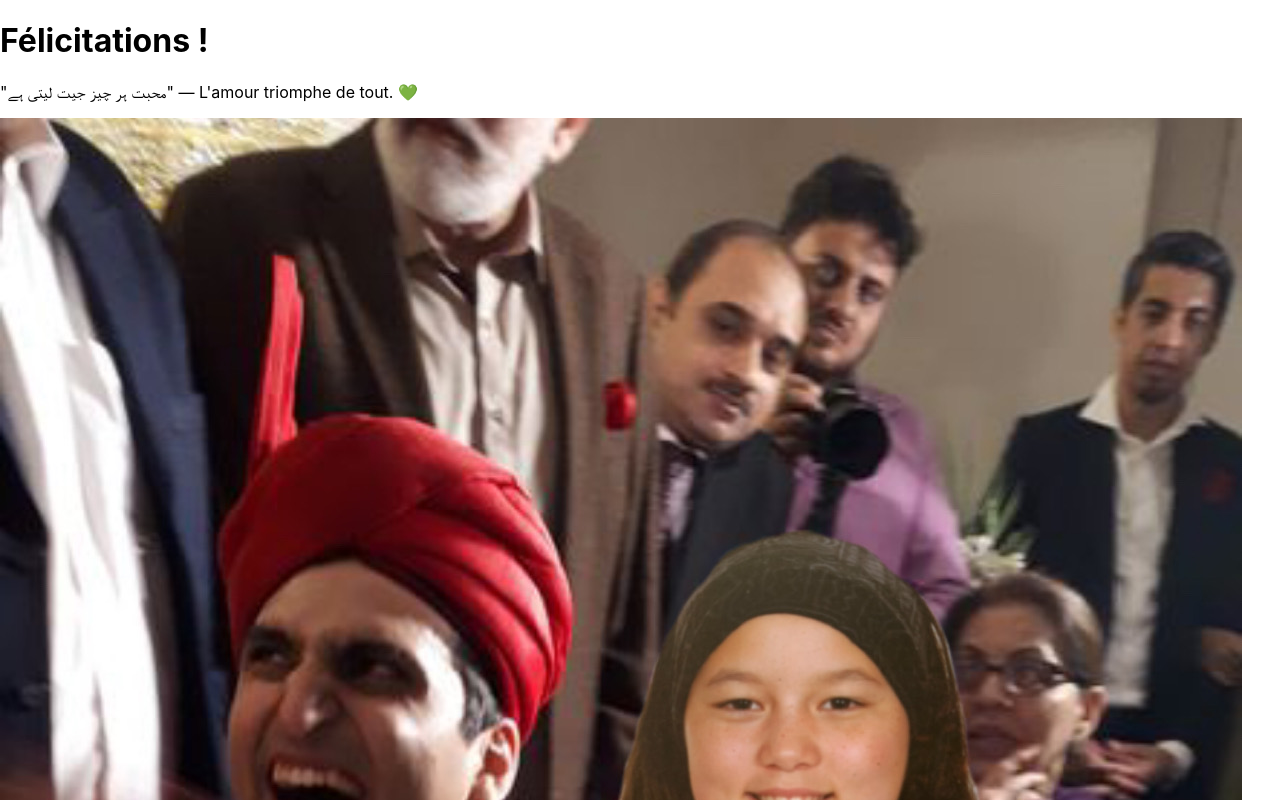
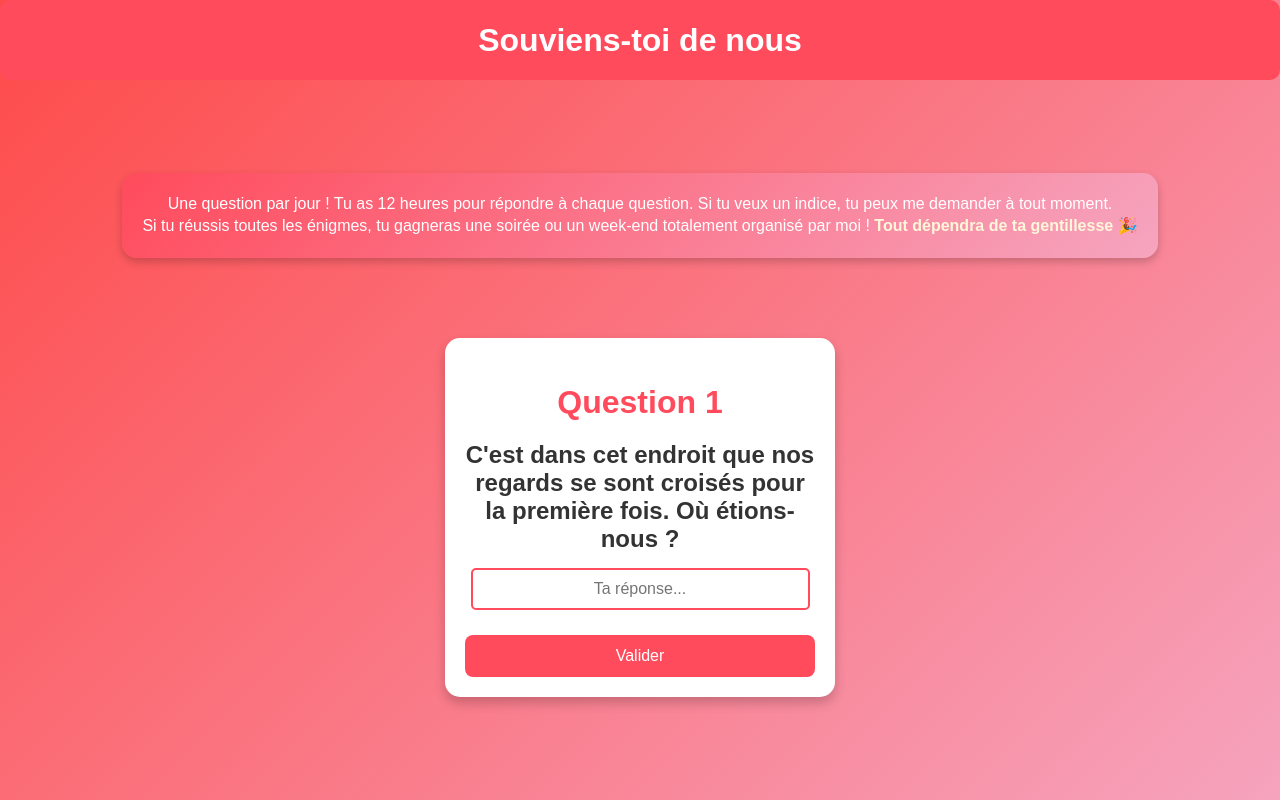
Before and after one commit to kermadihamza/enigme, a React (Create React App) app: page / in a window 1280 px wide. Shown: the top 800 px of the page. Built offline with nearby package versions, Linux system fonts and the light colour scheme.

Commit message:
remisequizz

```diff
--- a/src/components/game.tsx
+++ b/src/components/game.tsx
@@ -1,31 +1,253 @@
-import React from "react";
+import React, { useState, useEffect } from "react";
+import styled from "styled-components";
 
-const FelicitationsPakistan = () => {
+// Liste des énigmes
+const enigmes = [
+  { question: "C'est dans cet endroit que nos regards se sont croisés pour la première fois. Où étions-nous ?", reponse: "Mezzo" },
+  { question: "Ce cocktail, que l'on a trouvé dégueulasse le premier soir, Quel était-il ?", reponse: "Gin Tonic" },
+  { question: "Notre premier voyage ensemble a été inoubliable. Quelle ville avons-nous visitée pour la première fois ?", reponse: "Amsterdam" },
+  { question: "La première fois que nous avons partagé ce moment intime, et profond hehe c'était à quelle date ?", reponse: "31/10/2021" },
+  { question: "De quelle couleur était le pantalon que tu portais lors de notre première fois ?", reponse: "Vert" },
+  { question: "Cette chanson nous rappelle notre histoire. Quel est le titre de notre musique ?", reponse: "Pour moi" },
+  { question: "Quel modèle de voiture avons-nous loué lors de notre premier road trip ensemble ? Modèle, pas la marque", reponse: "Polo" },
+  { question: "La première nuit que nous avons passée ensemble, à quelle date correspond-elle ?", reponse: "10/10/2021" },
+  { question: "Tu m'avais envoyé une playlist avec des styles musicaux pendant que j'étais à Lyon. Quel était le style musical ?", reponse: "K-Pop" },
+  { question: "Mais c'est qui ... ?", reponse: "Aly" },
+  { question: "Le premier jeudi où je suis venu faire une soirée jeux de sociétés, qu'est-ce que j'ai été acheter au carrefour et que je n'ai pas utilisé ?", reponse: "Capotes" },
+  { question: "Dans quel parc avons-nous fait une longue balade ensemble lors de notre première sortie ?", reponse: "Parc du Cinquantenaire" },
+  { question: "Quel artiste on a vu en premier aux Ardentes ?", reponse: "Niro" }
+];
+
+// Styles
+const Container = styled.div`
+  display: flex;
+  flex-direction: column;
+  align-items: center;
+  justify-content: center;
+  min-height: 100vh;
+  background: linear-gradient(135deg, #fe4a49 0%, #f6a5c0 100%);
+  font-family: 'Poppins', sans-serif;
+  padding: 20px;
+  color: #333;
+  text-align: center;
+`;
+
+const Header = styled.header`
+  width: 100%;
+  padding: 20px;
+  background-color: #ff4b5c;
+  color: white;
+  font-size: 2rem;
+  font-weight: bold;
+  text-align: center; /* Centre le texte horizontalement */
+  border-radius: 10px;
+  margin: 0; /* Évite toute marge par défaut */
+  position: fixed;
+  top: 0;
+  left: 0;
+  z-index: 10;
+  display: flex;
+  justify-content: center; /* Centre le contenu horizontalement */
+  align-items: center; /* Centre le contenu verticalement */
+  height: 80px; /* Ajuste la hauteur si nécessaire */
+  box-sizing: border-box; /* Assure que padding et bordure ne modifient pas la largeur totale */
+`;
+
+const Section = styled.section`
+  width: 100%;
+  max-width: 350px;
+  margin-top: 80px;
+  padding: 20px;
+  background: white;
+  border-radius: 15px;
+  box-shadow: 0 6px 12px rgba(0, 0, 0, 0.2);
+`;
+
+const Title = styled.h1`
+  font-size: 2rem;
+  color: #ff4b5c;
+  margin-bottom: 20px;
+`;
+
+const SubTitle = styled.div`
+  font-size: 1.2rem;
+  color: #fff;
+  background: linear-gradient(135deg, #ff4b5c 0%, #f6a5c0 100%);
+  padding: 20px;
+  border-radius: 15px;
+  box-shadow: 0 4px 8px rgba(0, 0, 0, 0.2);
+  margin-top: 30px;
+  text-align: center;
+  font-weight: 500;
+  line-height: 1.6;
+  transition: background 0.3s ease, transform 0.3s ease;
+
+  &:hover {
+    transform: translateY(-5px);
+    background: linear-gradient(135deg, #f6a5c0 0%, #ff4b5c 100%);
+  }
+
+  p {
+    margin: 0;
+    padding: 0;
+    font-size: 1rem;
+    line-height: 1.4;
+  }
+
+  span {
+    font-weight: bold;
+    color: #fff7d9;
+  }
+`;
+
+const Question = styled.h2<{ isBlurred: boolean }>`
+  font-size: 1.5rem;
+  color: #333;
+  margin-bottom: 15px;
+  filter: ${(props) => (props.isBlurred ? "blur(5px)" : "none")};
+  transition: filter 0.3s ease;
+`;
+
+const Input = styled.input`
+  width: 90%;
+  padding: 10px;
+  font-size: 1rem;
+  border: 2px solid #ff4b5c;
+  border-radius: 5px;
+  margin-bottom: 15px;
+  text-align: center;
+`;
+
+const Button = styled.button`
+  padding: 12px;
+  background: #ff4b5c;
+  color: white;
+  border: none;
+  border-radius: 8px;
+  cursor: pointer;
+  font-size: 1rem;
+  width: 100%;
+  margin-top: 10px;
+  transition: background 0.3s ease;
+
+  &:hover {
+    background: #e43a4e;
+  }
+`;
+
+const ResetButton = styled(Button)`
+  background: #555;
+  margin-top: 10px;
+
+  &:hover {
+    background: #333;
+  }
+`;
+
+const CongratulationMessage = styled.div`
+  font-size: 1.5rem;
+  color: #28a745;
+  font-weight: bold;
+  text-align: center;
+  margin-top: 20px;
+`;
+
+export default function EnigmeGame() {
+  const storedIndex = localStorage.getItem("enigmeIndex");
+  const [index, setIndex] = useState(() => storedIndex ? parseInt(storedIndex) : 0);
+  const [reponse, setReponse] = useState("");
+  const [message, setMessage] = useState("");
+  const [lastAnsweredTime, setLastAnsweredTime] = useState<string | null>(
+    localStorage.getItem("lastAnsweredTime")
+  );
+
+  useEffect(() => {
+    localStorage.setItem("enigmeIndex", index.toString());
+  }, [index]);
+
+  useEffect(() => {
+    if (lastAnsweredTime) {
+      localStorage.setItem("lastAnsweredTime", lastAnsweredTime);
+    }
+  }, [lastAnsweredTime]);
+
+  const canAnswer = lastAnsweredTime ? Date.now() - parseInt(lastAnsweredTime) >= 12 * 60 * 60 * 1000 : true;
+
+  const verifierReponse = () => {
+    if (reponse.trim().toLowerCase() === enigmes[index].reponse.toLowerCase()) {
+      setMessage("Bonne réponse wesh, envoie fesse a kermadi2 pour fêter ça ! 🎉");
+      setLastAnsweredTime(Date.now().toString());
+      localStorage.setItem("lastAnsweredTime", Date.now().toString());
+      setTimeout(() => {
+        setMessage("");
+        setReponse("");
+        if (index < enigmes.length - 1) {
+          setIndex(index + 1);
+        } else {
+          setMessage("Félicitations, tu as fini toutes les énigmes ! 🎊");
+        }
+      }, 5000);
+    } else {
+      setMessage("Mauvaise réponse chacal, réessaie tching tchang tchong ! ❌");
+      setTimeout(() => setMessage(""), 3000);
+    }
+  };
+
+  const resetGame = () => {
+    setIndex(0);
+    localStorage.removeItem("enigmeIndex");
+    setReponse("");
+    setLastAnsweredTime(null);
+    localStorage.removeItem("lastAnsweredTime");
+  };
+
+  const remainingTime = lastAnsweredTime
+    ? Math.max(
+        0,
+        Math.ceil(
+          (12 * 60 * 60 * 1000 - (Date.now() - parseInt(lastAnsweredTime))) / 1000
+        )
+      )
+    : 0;
+
+  const hours = Math.floor(remainingTime / 3600);
+  const minutes = Math.floor((remainingTime % 3600) / 60);
+  const seconds = remainingTime % 60;
+
   return (
-    <div className="relative min-h-screen bg-gradient-to-r from-green-800 via-green-600 to-green-400 overflow-hidden">
-
-      {/* Header - En-tête avec plus de hauteur et taille de texte */}
-      <header className="bg-green-800 text-white p-8 w-full fixed top-0 left-0 shadow-lg z-10">
-        <h1 className="text-6xl font-extrabold text-center">Félicitations !</h1>
-      </header>
-        {/* Le texte qui reste par-dessus l'image */}
-        <div className="absolute top-1/2 transform -translate-y-1/2 w-full text-center text-white">
-          <p className="italic text-gray-200 text-xl px-4">
-            "محبت ہر چیز جیت لیتی ہے" — L'amour triomphe de tout. 💚
-          </p>
-        </div>
-      {/* Contenu principal avec photo qui prend tout l'écran */}
-      <div className="flex flex-col items-center justify-center h-full absolute top-0 left-0 w-full">
-        <img
-          src="/mariage.JPG" // Remplace par le chemin réel de l'image
-          alt="Les Mariés"
-          className="object-cover w-full h-full absolute top-0 left-0"
-        />
-
-
-      </div>
-    </div>
+    <Container>
+      <Header>Souviens-toi de nous</Header>
+      <SubTitle>
+        <p>
+          Une question par jour ! Tu as 12 heures pour répondre à chaque question.
+          Si tu veux un indice, tu peux me demander à tout moment.
+        </p>
+        <p>
+          Si tu réussis toutes les énigmes, tu gagneras une soirée ou un week-end
+          totalement organisé par moi ! <span>Tout dépendra de ta gentillesse 🎉</span>
+        </p>
+      </SubTitle>
+      <Section>
+        <Title>Question {index + 1}</Title>
+        <Question isBlurred={!canAnswer}>{enigmes[index].question}</Question>
+        {canAnswer ? (
+          <>
+            <Input
+              type="text"
+              value={reponse}
+              onChange={(e) => setReponse(e.target.value)}
+              placeholder="Ta réponse..."
+            />
+            <Button onClick={verifierReponse}>Valider</Button>
+          </>
+        ) : (
+          <>
+            <p>Tu dois attendre {hours}h {minutes}m {seconds}s avant de répondre à la prochaine question.</p>
+            <ResetButton onClick={resetGame}>Réinitialiser</ResetButton>
+          </>
+        )}
+        {message && <CongratulationMessage>{message}</CongratulationMessage>}
+      </Section>
+    </Container>
   );
-};
-
-export default FelicitationsPakistan;
+}
```
